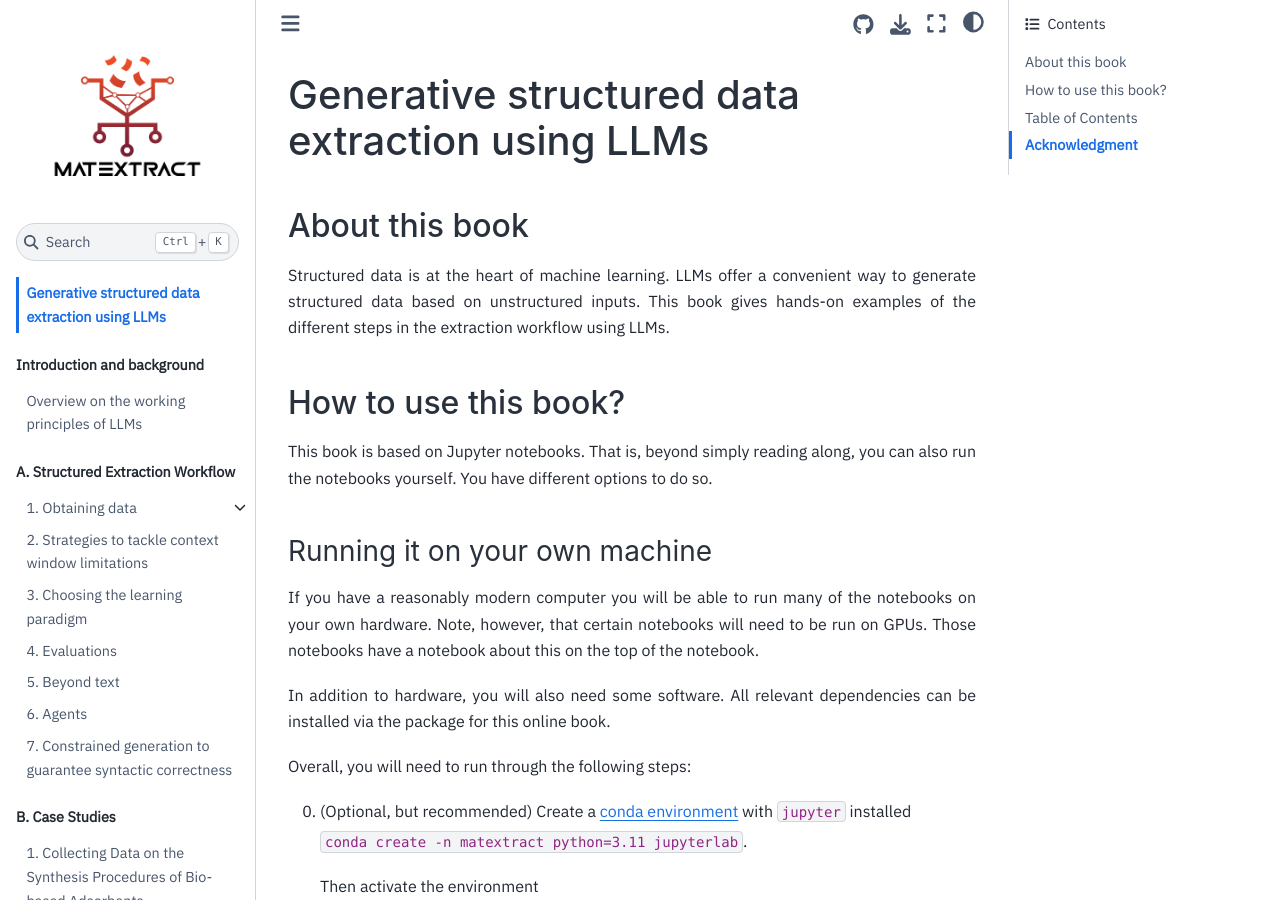
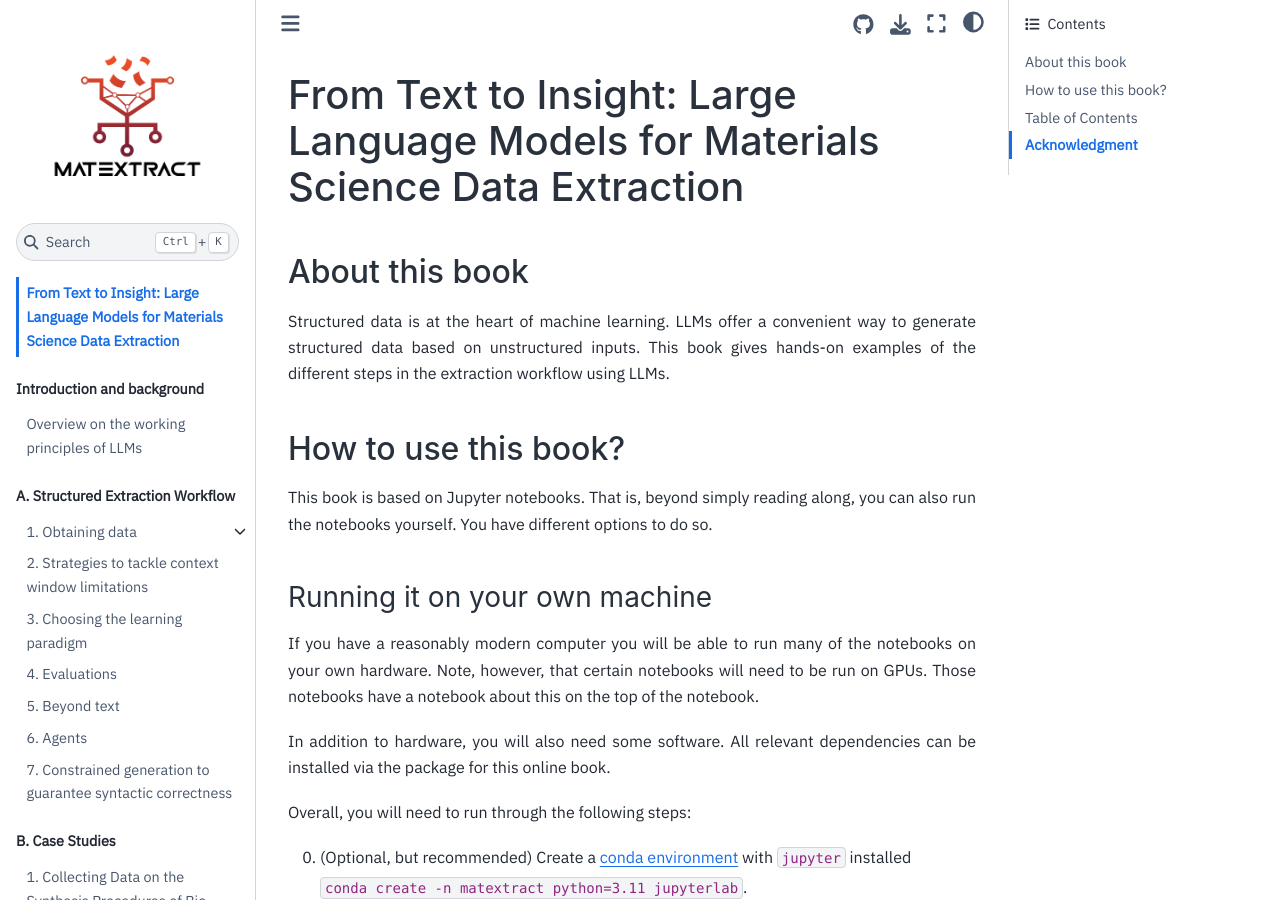
Before and after one commit to lamalab-org/matextract-book, a Jupyter Book: the page built from index.md, in a window 1280 px wide and 900 px high. Built offline with Jupyter Book 1.0.4 settings and Sphinx 7.4.7 and the Sphinx Book theme 1.1.4, drawn with Linux system fonts in a browser that asks for light colours; pages that are not in the unit, such as notebooks, are missing from menus; comment, search, counter and statistics services are not loaded.

Commit message:
update title

```diff
--- a/index.md
+++ b/index.md
@@ -1,4 +1,4 @@
-# Generative structured data extraction using LLMs
+# From Text to Insight: Large Language Models for Materials Science Data Extraction
 
 ## About this book
 
```
